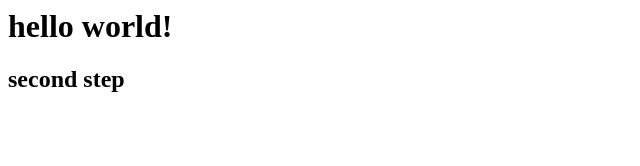
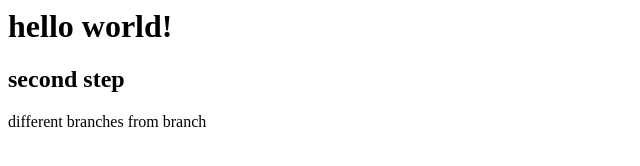
Before and after one commit to ajin249/datewithgit, a plain HTML site: page index.html in a window 1280 px wide. Shown: the whole page, without its empty margins (0-640 px from the left). Drawn offline with Linux system fonts and the light colour scheme.

Commit message:
commit from master for merge

```diff
--- a/index.html
+++ b/index.html
@@ -5,5 +5,6 @@
 <body>
 <h1>hello world!</h1>
 <h2> second step</h2>
+different branches from branch
 </body>
 </html>
```
